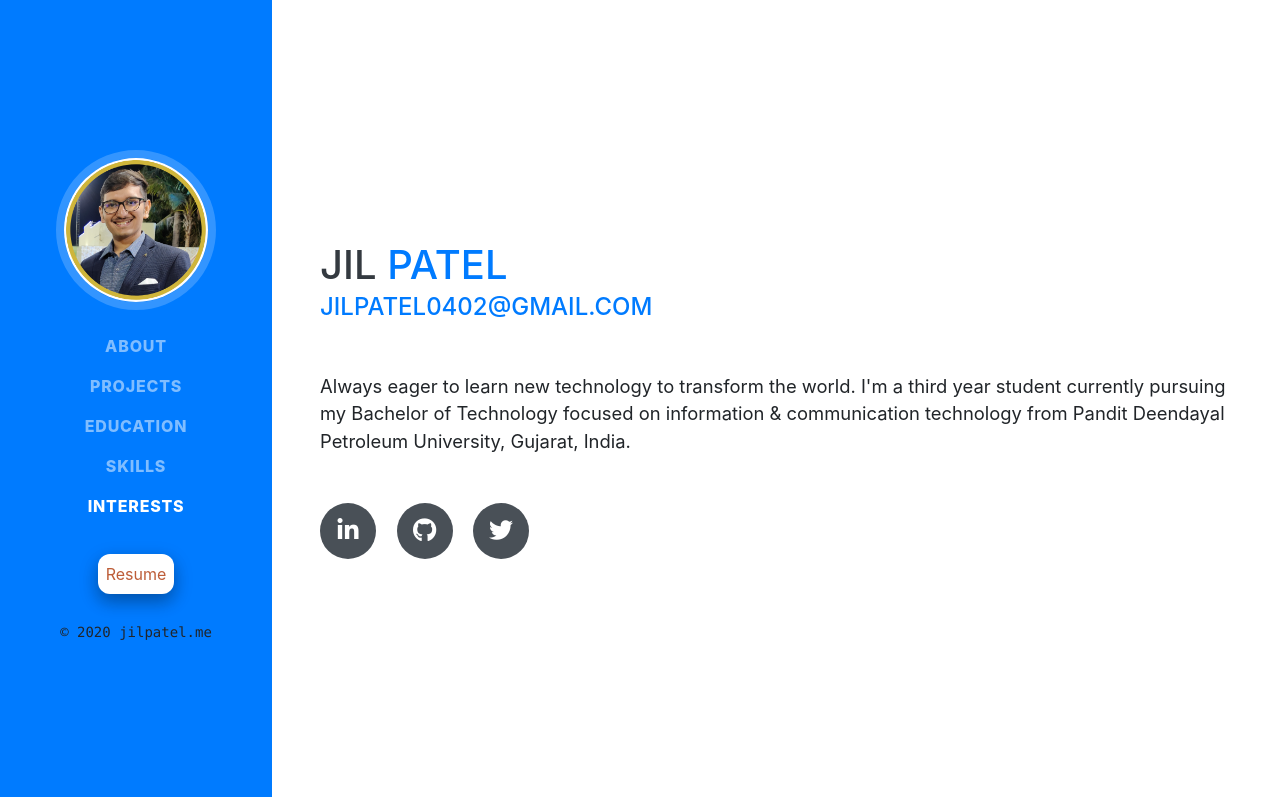
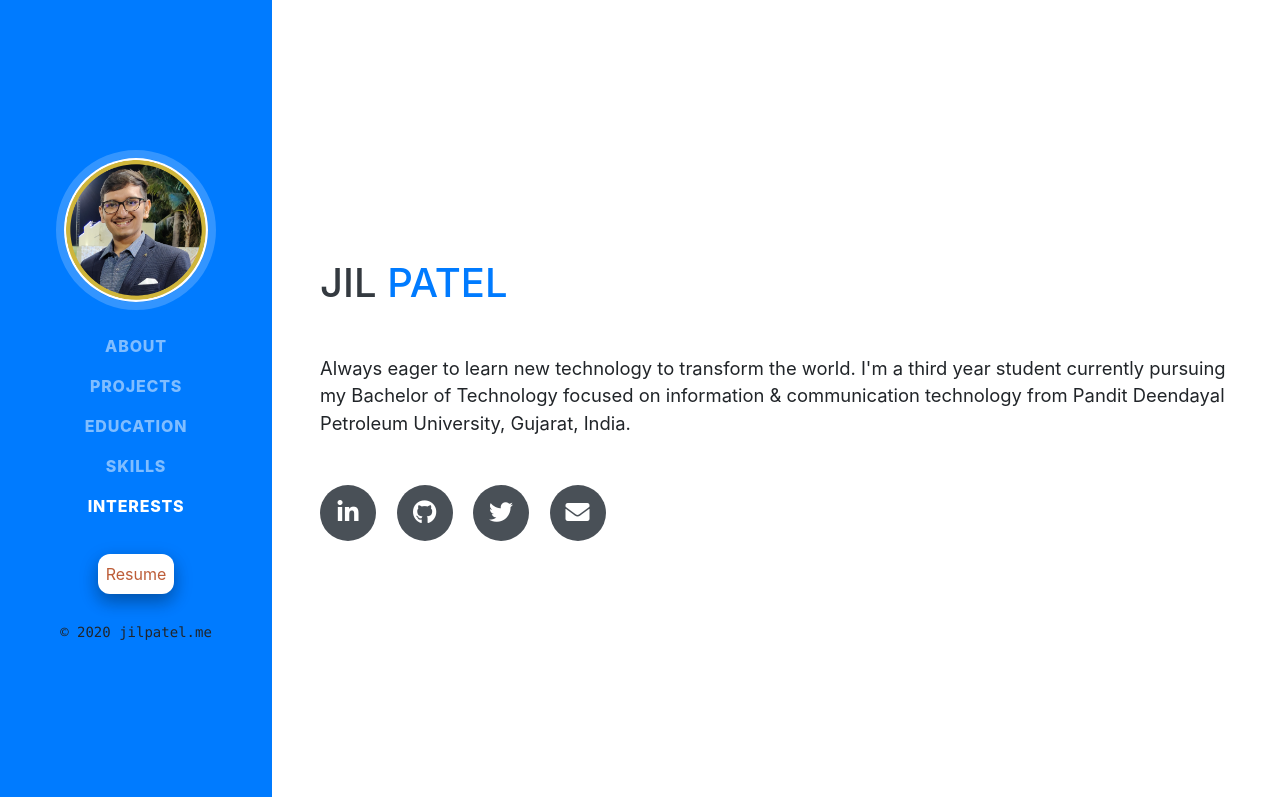
Before and after one commit to jilpatel13/Personal-Portfolio, a website with bundled scripts: page index.html in a window 1280 px wide. Shown: the top 797 px of the page. Built offline with nearby package versions, Linux system fonts and the light colour scheme; a web font is replaced by a local one.

Commit message:
Update index.html

```diff
--- a/index.html
+++ b/index.html
@@ -64,7 +64,7 @@
           text-decoration: none;
           display: inline-block;
           font-size: 16px;
-          margin: 4px 2px;"  onclick=" window.open('docs/Jil Patel(Resume_2020).pdf','_blank')">Resume</button>
+          margin: 4px 2px;"  onclick=" window.open('docs/Jil Patel Resume.pdf','_blank')">Resume</button>
         </li>
         &nbsp;
         <li class="copyright">
@@ -82,7 +82,7 @@
           <span class="text-primary">PATEL</span>
         </h1>
         <div class="subheading mb-5">
-          <a href="mailto:name@email.com">jilpatel0402@gmail.com</a>
+
         </div>
         <p class="lead mb-5">Always eager to learn new technology to transform the world. I'm a third year student currently pursuing my Bachelor of Technology focused on information & communication technology from Pandit Deendayal Petroleum University, Gujarat, India.</p>
         <div class="social-icons">
@@ -94,6 +94,9 @@
           </a>
           <a href="https://twitter.com/JilPatel04" target="_blank">
             <i class="fab fa-twitter"></i>
+          </a>
+          <a href="mailto:jilpatel0402@gmail.com" target="_blank">
+            <i class="fas fa-envelope"></i>
           </a>
         </div>
       </div>
```
